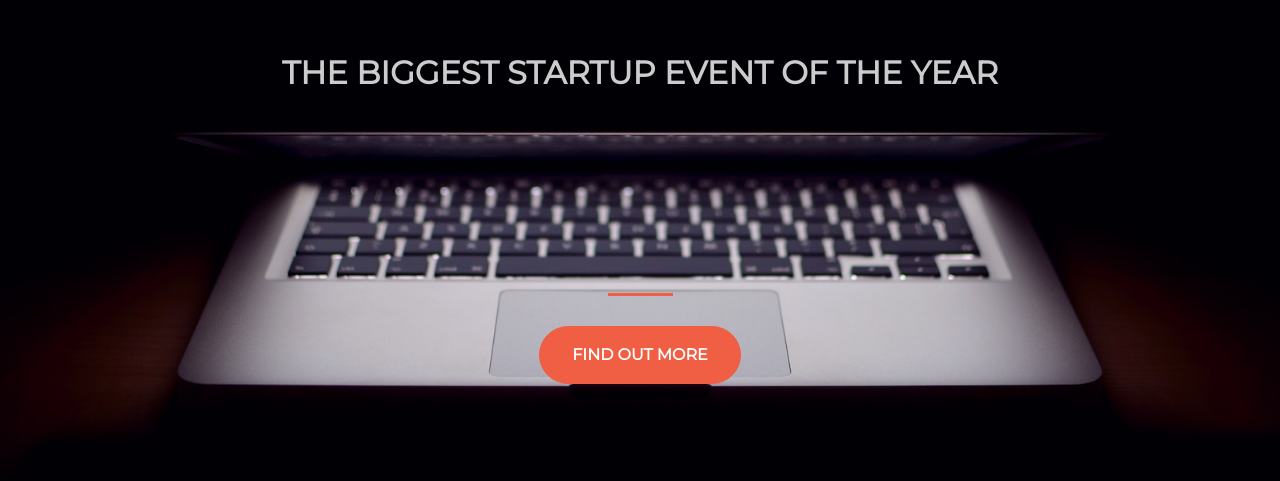
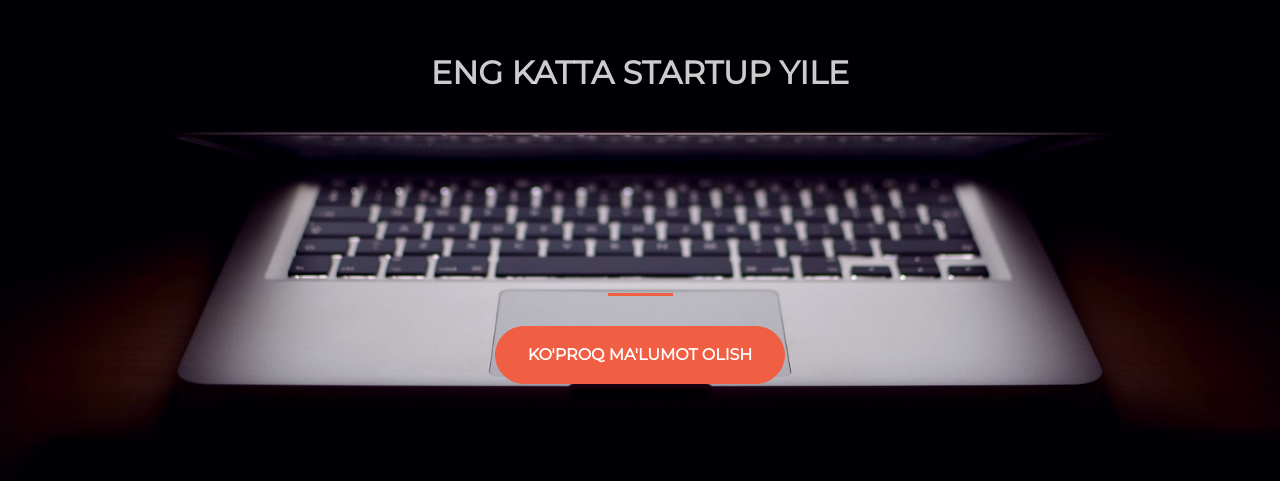
Before and after one commit to Caberius/caberius.github.io, a plain HTML site: page index.html in a window 1280 px wide. Shown: the part 181-662 px from the top of the page. Drawn offline with nearby package versions, Linux system fonts and the light colour scheme.

Commit message:
Update index.html

```diff
--- a/index.html
+++ b/index.html
@@ -21,12 +21,12 @@
         <div class="row">
           <div class="col-lg-12 my-auto">
             <h1 class="text-uppercase faded">
-              <strong>the biggest startup event of the year</strong>
+              <strong>eng katta startup yile</strong>
             </h1>
             <hr>
           </div>
           <div class="col-lg-12 my-auto">
-            <button class="btn btn-primary btn-xl">Find Out More</button>
+            <button class="btn btn-primary btn-xl">ko'proq ma'lumot olish</button>
           </div>
         </div>
       </div>
```
